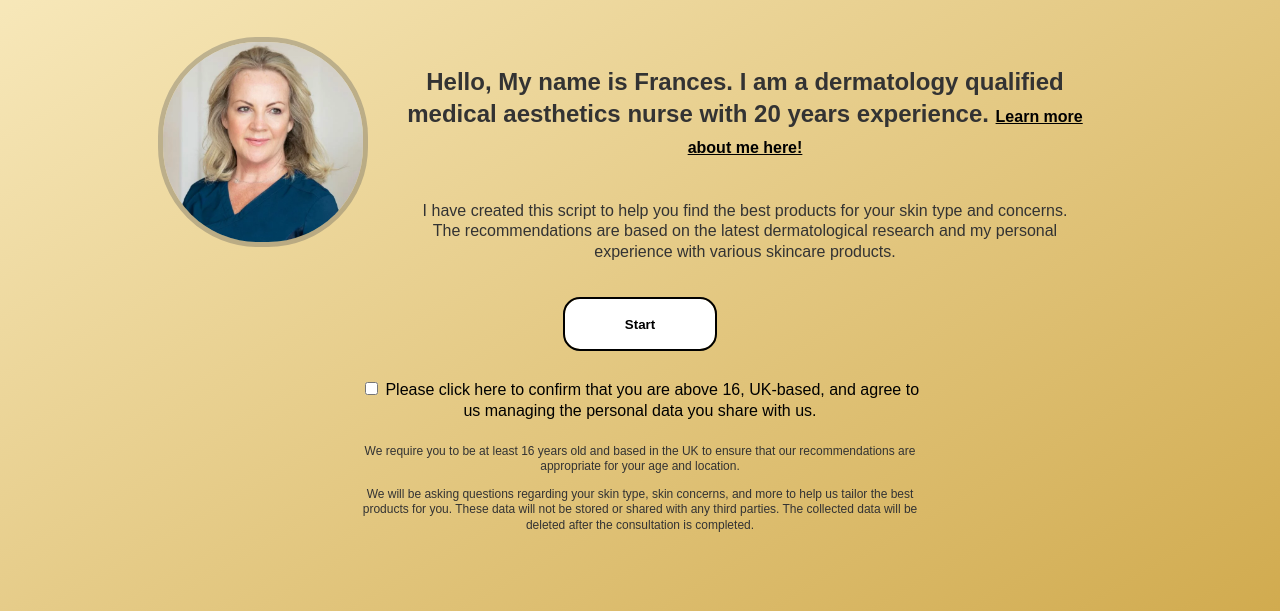
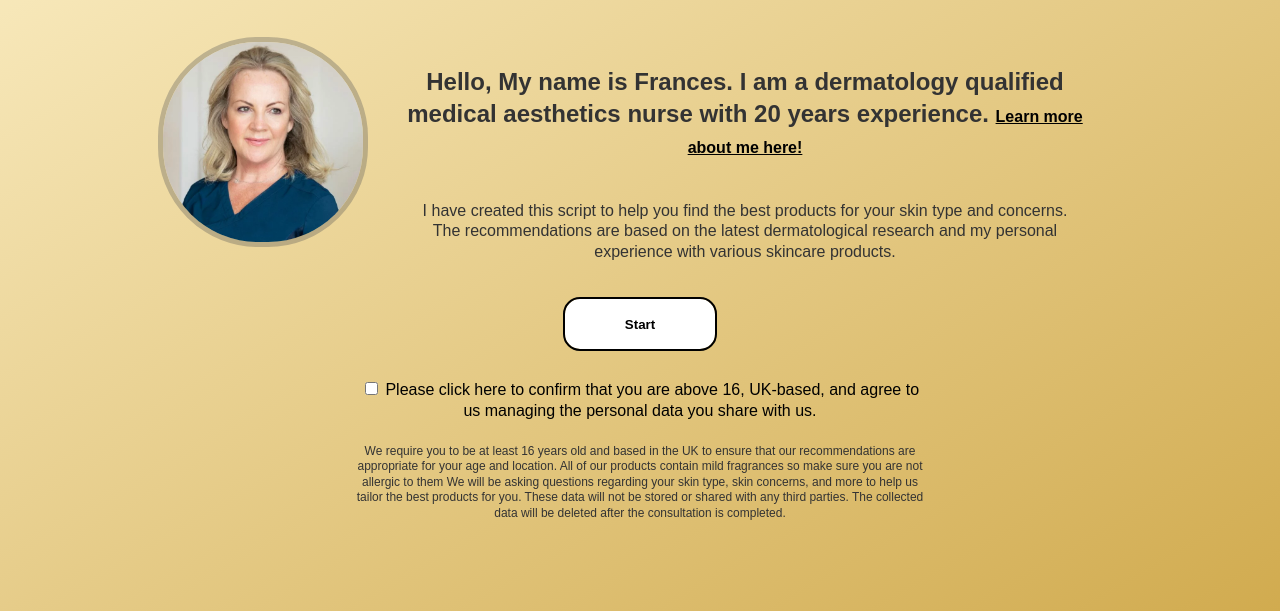
Before and after one commit to ImranIbnZaki/ftt-web-product-quizV2, a plain HTML site: page source/index.html in a window 1280 px wide. Shown: the part 277-888 px from the top of the page. Drawn offline with nearby package versions, Linux system fonts and the light colour scheme.

Commit message:
-added images to folder - start page privacypolicy edited

```diff
--- a/source/index.html
+++ b/source/index.html
@@ -37,7 +37,6 @@
         <img id="fttHeadshot" src="images/ftt_headshot.webp" alt="Frances Turner-Traill"/>
         <div id="fttHeadshotCaption">
           <h2>Hello, My name is Frances. I am a dermatology qualified medical aesthetics nurse with 20 years experience. <a href="https://www.francesturnertraill.co.uk/about-us/" target="_blank" id="linkToBio">Learn more about me here!</a></h2>
-
           <p style="white-space: pre-line">
             I have created this script to help you find the best products for your skin type and concerns.
             The recommendations are based on the latest dermatological research and my personal experience with various skincare products.
@@ -53,20 +52,14 @@
       </label>
       <div class="terms">
         <p>
-          We require you to be at least 16 years old and based in the UK to ensure that our recommendations are appropriate for your age and location.
+          We require you to be at least 16 years old and based in the UK to ensure that our recommendations are appropriate for your age and location. All of our products contain mild fragrances so make sure you are not allergic to them We will be asking questions regarding your skin type, skin concerns, and more to help us tailor the best products for you. These data will not be stored or shared with any third parties. The collected data will be deleted after the consultation is completed.
         </p>
-        <p>
-          We will be asking questions regarding your skin type, skin concerns, and more to help us tailor the best products for you. These data will not be stored or shared with any third parties. The collected data will be deleted after the consultation is completed.
-        </p>
-
       </div>
-
       <div id="errorMessageContainer">
         <p id="errorNotification">
           Please tick the box to consent before proceeding.
         </p>
       </div>
-
     </div>
 
     <div id="questionsContainer">
```
Also changed, not shown: source/images/notTested.png (added), source/images/vegan.png (added).
